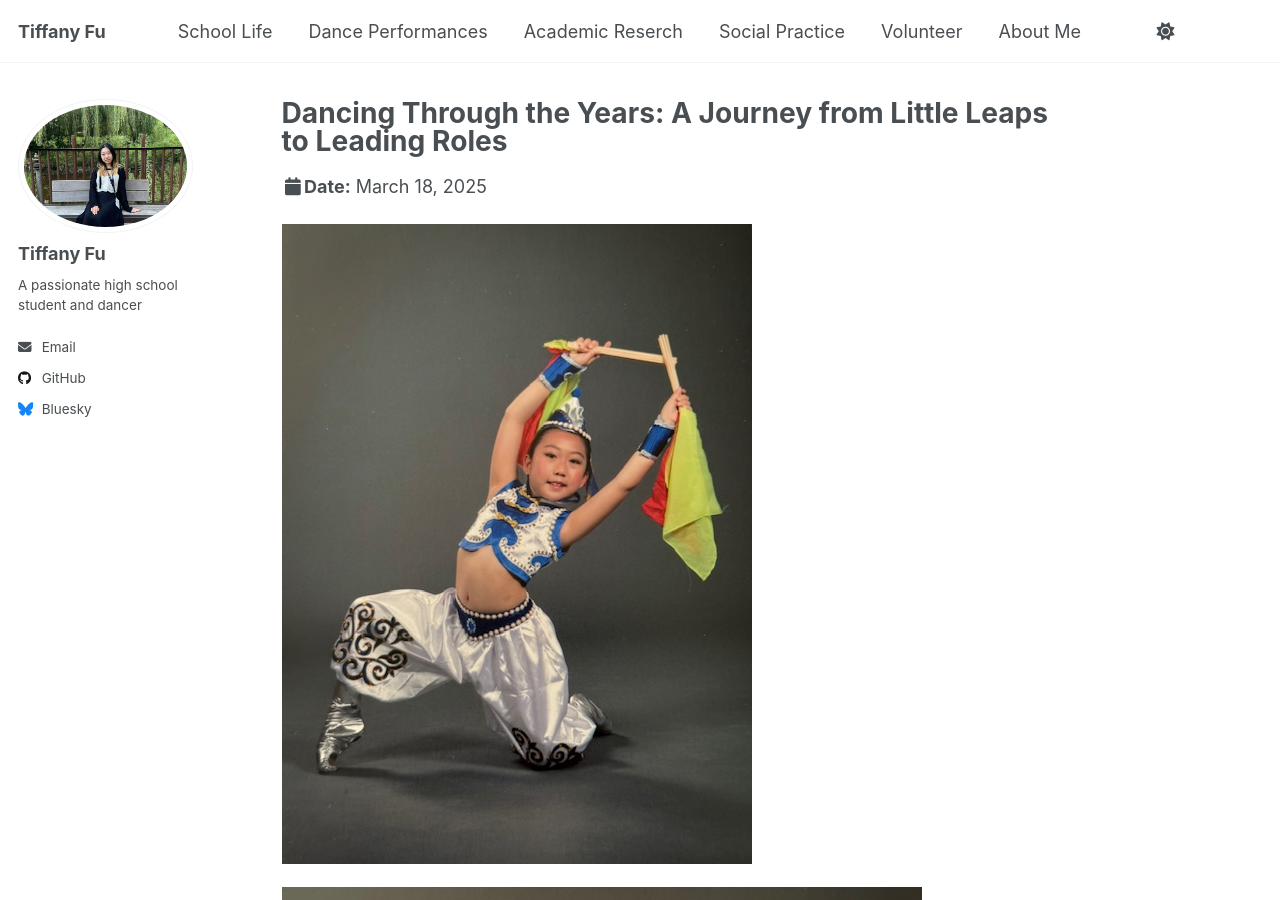
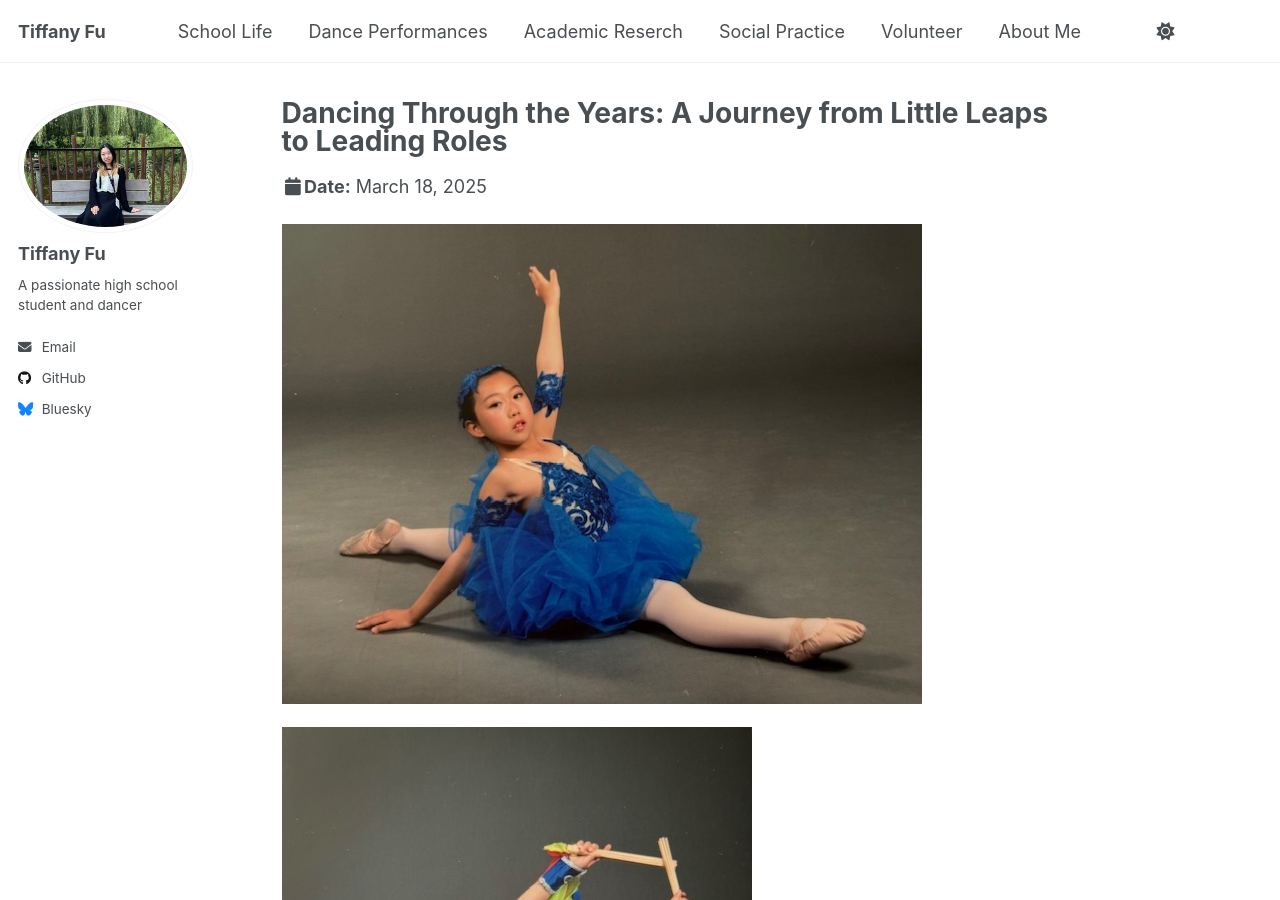
Before and after one commit to TiffanyJTFu/TiffanyFu, a Jekyll site: the page built from _talks/DanceandGrowthMoment.md, in a window 1280 px wide and 900 px high. Built offline with Jekyll 4.4.1, drawn with Linux system fonts in a browser that asks for light colours; a script that is not in the unit is left out.

Commit message:
Update DanceandGrowthMoment.md

```diff
--- a/_talks/DanceandGrowthMoment.md
+++ b/_talks/DanceandGrowthMoment.md
@@ -8,10 +8,9 @@ date: 2025-03-18
 location: "Toronto, Canada"
 ---
 
+![Dance10](https://tiffanyjtfu.github.io/TiffanyFu/images/dancetech2.jpg)
 
 ![Dance10](https://tiffanyjtfu.github.io/TiffanyFu/images/dancetech1.jpg)
-
-![Dance10](https://tiffanyjtfu.github.io/TiffanyFu/images/dancetech2.jpg)
 
 ![Dance10](https://tiffanyjtfu.github.io/TiffanyFu/images/dancetech3.jpg)
 
```
